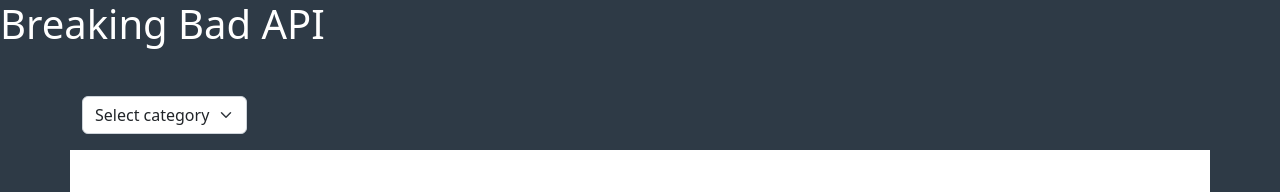
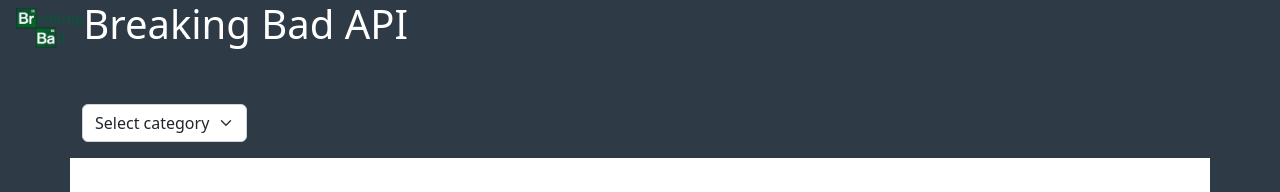
Before and after one commit to sgraziola/vite-breaking-bad, a Vue app: page / in a window 1280 px wide. Shown: the top 192 px of the page. Built offline with nearby package versions, Linux system fonts and the light colour scheme; no server answers.

Commit message:
BreakingBad-Vite: Add Logo

```diff
--- a/src/components/AppHeader.vue
+++ b/src/components/AppHeader.vue
@@ -6,7 +6,10 @@
 
 <template>
     <header>
-        <h1>Breaking Bad API</h1>
+        <div class="logo d-flex">
+            <img src="/breaking-bad-logo-png-transparent.png" alt="">
+            <h1>Breaking Bad API</h1>
+        </div>
         <div class="container">
             <select class="form-select my_form" aria-label="select cat">
                 <option selected>Select category</option>
@@ -19,9 +22,20 @@
 </template>
 
 <style lang="scss" scoped>
-.my_form {
-    width: auto;
-    margin-top: 3rem;
-    margin-bottom: 1rem;
+header {
+    .logo {
+        img {
+            height: 40px;
+            align-self: center;
+        }
+
+        padding-left: 1rem;
+    }
+
+    .my_form {
+        width: auto;
+        margin-top: 3rem;
+        margin-bottom: 1rem;
+    }
 }
 </style>
```
